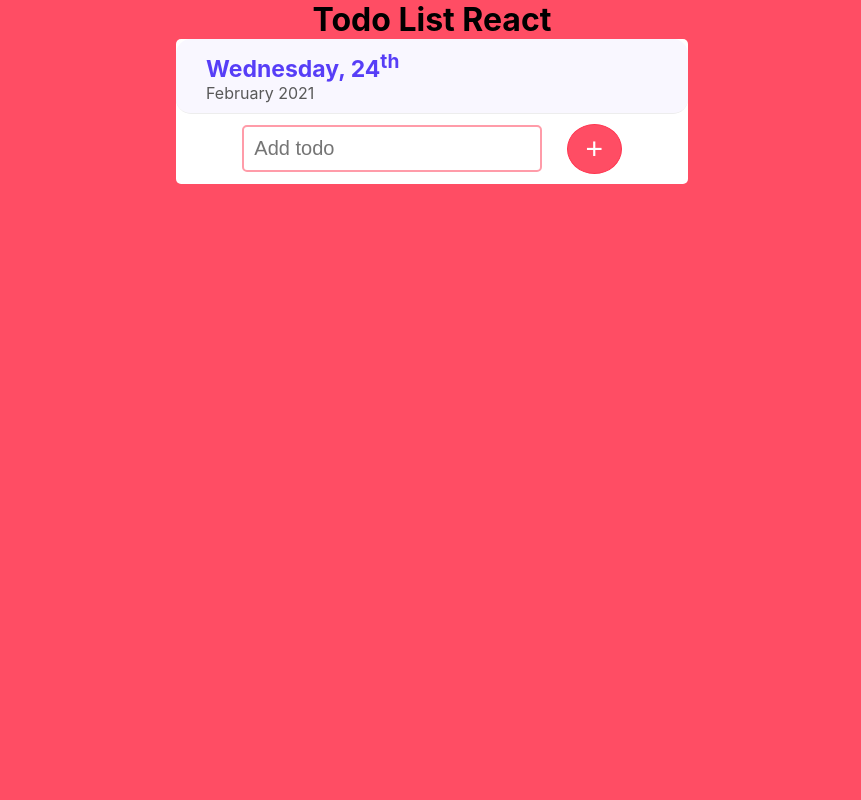
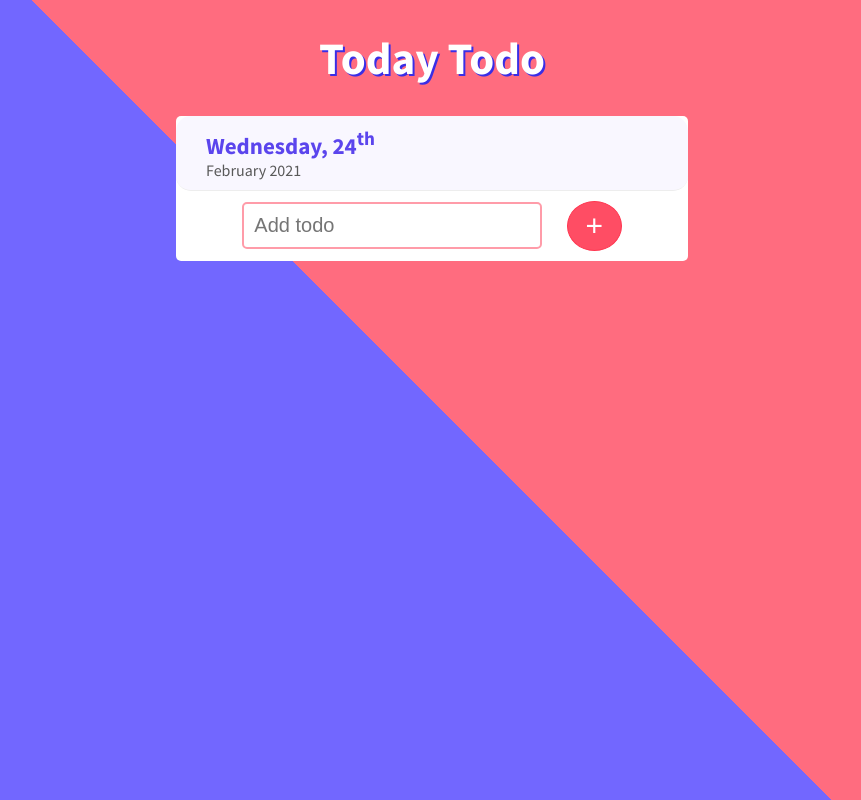
Before and after one commit to BayLadyCoder/today-todo, a React (Create React App) app: page / in a window 1280 px wide. Shown: the whole page, without its empty margins (208-1069 px from the left). Built offline with nearby package versions, Linux system fonts and the light colour scheme.

Commit message:
Improved UI and UX

```diff
--- a/package.json
+++ b/package.json
@@ -9,6 +9,7 @@
     "nanoid": "^3.1.20",
     "react": "^17.0.1",
     "react-dom": "^17.0.1",
+    "react-icons": "^4.2.0",
     "react-redux": "^7.2.2",
     "react-scripts": "4.0.1",
     "redux": "^4.0.5",
--- a/public/index.html
+++ b/public/index.html
@@ -24,6 +24,9 @@
       work correctly both with client-side routing and a non-root public URL.
       Learn how to configure a non-root public URL by running `npm run build`.
     -->
+
+    <link rel="preconnect" href="https://fonts.gstatic.com">
+<link href="https://fonts.googleapis.com/css2?family=Source+Sans+Pro:wght@400;700&display=swap" rel="stylesheet">
     <title>Todo List</title>
     <style>
       * {
--- a/src/App.css
+++ b/src/App.css
@@ -3,4 +3,5 @@
   flex-direction: column;
   height: 100vh;
   align-items: center;
+  font-family: 'Source Sans Pro', sans-serif;
 }
--- a/src/App.js
+++ b/src/App.js
@@ -9,7 +9,7 @@ function App() {
   return (
     <Provider store={createStore(reducers)}>
       <div className="App" style={styles.container}>
-        <h1>Todo List React</h1>
+        <h1 style={styles.headerText}>Today Todo</h1>
         <TodoList />
       </div>
     </Provider>
@@ -19,6 +19,14 @@ function App() {
 const styles = {
   container: {
     backgroundColor: "#ff4d64",
+    background: "linear-gradient(45deg, #7267ff 50%,#ff6c7f 50%)",
+  },
+  headerText: {
+    fontFamily: "'Source Sans Pro', sans-serif",
+    color: "#ffffff",
+    margin: "30px",
+    textShadow: "2px 2px #3a2ee6",
+    fontSize: "45px",
   },
 };
 
--- a/src/components/AddTodo/AddTodo.js
+++ b/src/components/AddTodo/AddTodo.js
@@ -21,6 +21,7 @@ const AddTodo = ({ addTodoAction, addTaskAction }) => {
     event.preventDefault();
     addTodoAction({ id: nanoid(), data: newTodo, isChecked: false });
     addTaskAction();
+    setNewTodo("");
   };
 
   return (
@@ -29,8 +30,8 @@ const AddTodo = ({ addTodoAction, addTaskAction }) => {
         <input
           style={styles.textInput}
           type="text"
-          id="fname"
-          name="fname"
+          id="newTodo"
+          name="newTodo"
           placeholder="Add todo"
           value={newTodo || ""}
           onChange={savingNewTodo}
@@ -51,7 +52,6 @@ const styles = {
   container: {
     display: "flex",
     justifyContent: "center",
-    // backgroundColor: "lightgreen",
     padding: "10px",
   },
   form: {
@@ -67,6 +67,7 @@ const styles = {
     fontSize: "20px",
     border: "2px solid #ff9ca9",
     borderRadius: "5px",
+    color: "#303030",
   },
   addTodoButton: {
     backgroundColor: "#ff4d64",
--- a/src/components/DisplayTodos/Todo.js
+++ b/src/components/DisplayTodos/Todo.js
@@ -1,4 +1,7 @@
 import React, { useState } from "react";
+import { MdEdit } from "react-icons/md";
+import { FaCheck, FaEdit } from "react-icons/fa";
+import { BsTrash } from "react-icons/bs";
 
 const Todo = ({ todo, deleteTodo, updateTodo, completeTodo, deleteTask }) => {
   const [isOnEdit, setIsOnEdit] = useState(false);
@@ -35,15 +38,26 @@ const Todo = ({ todo, deleteTodo, updateTodo, completeTodo, deleteTask }) => {
         checked={todo.isChecked}
         onChange={() => handleTodoCheckbox(todo.id)}
       />
-      <div style={styles.todoDataContainer} onClick={() => handleOnClickEdit()}>
+      <div style={styles.todoDataContainer}>
         {isOnEdit ? (
+          <div style={styles.todoTextContainer}>
             <input
+              style={styles.textInput}
               type="text"
               value={todo.data}
               onChange={(e) => handleOnChangeToDo(e, todo.id)}
               onKeyDown={(e) => handleKeyPressEnter(e)}
             />
+            <FaCheck
+              onClick={() => setIsOnEdit(false)}
+              style={styles.checkIcon}
+            />
+          </div>
         ) : (
+          <div
+            onClick={() => handleOnClickEdit()}
+            style={styles.todoTextContainer}
+          >
             <p
               style={{
                 ...styles.todoData,
@@ -52,15 +66,19 @@ const Todo = ({ todo, deleteTodo, updateTodo, completeTodo, deleteTask }) => {
             >
               {todo.data}
             </p>
+            <MdEdit
+              onClick={() => handleOnClickEdit()}
+              style={styles.editIcon}
+            />
+          </div>
         )}
       </div>
-
-      <button
+      {!isOnEdit && (
+        <BsTrash
           onClick={() => handleDeleteTodo(todo.id)}
-        style={styles.deleteButton}
-      >
-        X
-      </button>
+          style={styles.trashIcon}
+        />
+      )}
     </div>
   );
 };
@@ -73,25 +91,51 @@ const styles = {
     padding: "0px 30px",
     borderBottom: "1px solid #ededed",
   },
+  textInput: {
+    color: "#2e2e2e",
+
+    padding: "5px",
+    width: "90%",
+    // marginRight: "10px",
+    fontSize: "16px",
+    border: "2px solid #70e8a9",
+    borderRadius: "5px",
+  },
   checkbox: {
     backgroundColor: "pink",
     fontSize: "20px",
   },
   todoDataContainer: {
     width: "100%",
-    margin: "0 15px",
+    // margin: "0 15px",
     padding: "15px",
+  },
+  todoTextContainer: {
+    display: "flex",
+    justifyContent: "space-between",
+    alignItems: "center",
+    margin: 0,
+    cursor: "pointer",
   },
   todoData: {
     fontSize: "18px",
     color: "#2e2e2e",
-    // textDecoration: "line-through",
   },
-  deleteButton: {
-    border: "1px solid #ffdbe0",
-    borderRadius: "5px",
-    backgroundColor: "#ffdbe0",
-    color: "#cc122c",
+  trashIcon: {
+    color: "#FD8C7E",
+    fontSize: "20px",
+    cursor: "pointer",
+  },
+  checkIcon: {
+    fontSize: "20px",
+    cursor: "pointer",
+    color: "#3ddf8a",
+  },
+  editIcon: {
+    color: "#8c7efd",
+
+    fontSize: "22px",
+    cursor: "pointer",
   },
 };
 
--- a/src/components/TodoList/TodoList.js
+++ b/src/components/TodoList/TodoList.js
@@ -123,14 +123,15 @@ const styles = {
   infoDay: {
     fontSize: "23px",
     fontWeight: "bold",
-    color: "#573ef7",
+    color: "#5b45ed",
   },
   infoMonth: {
     color: "#595959",
   },
   infoTotalTasks: {
-    color: "#4f4f4f",
-    fontWeight: "400",
+    color: "#6e6e6e",
+    fontWeight: "500",
+    fontSize: "15px",
   },
 };
 
--- a/src/reducers/todoReducer.js
+++ b/src/reducers/todoReducer.js
@@ -1,7 +1,7 @@
 const todoReducer = (todos = [], action) => {
   switch (action.type) {
     case "ADD_TODO":
-      return [...todos, action.payload];
+      return [action.payload, ...todos];
     case "UPDATE_TODO":
       const newStateUpdateTodo = todos.map((eachTodo) => {
         const newTodo = { ...eachTodo };
```
Also changed, not shown: 1 other file (tests, documents, lock files or other folders). Lines whose indentation alone changed are shown as unchanged.
